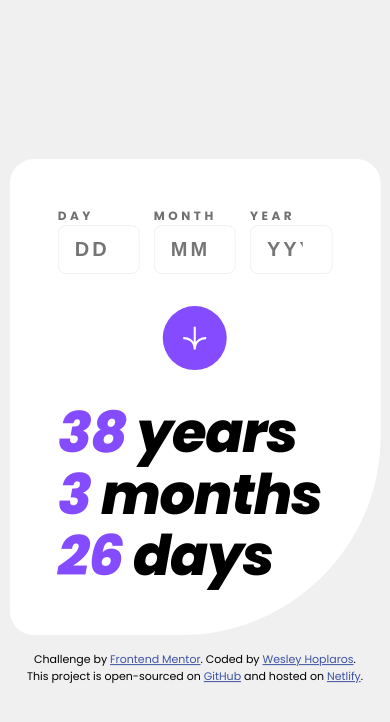
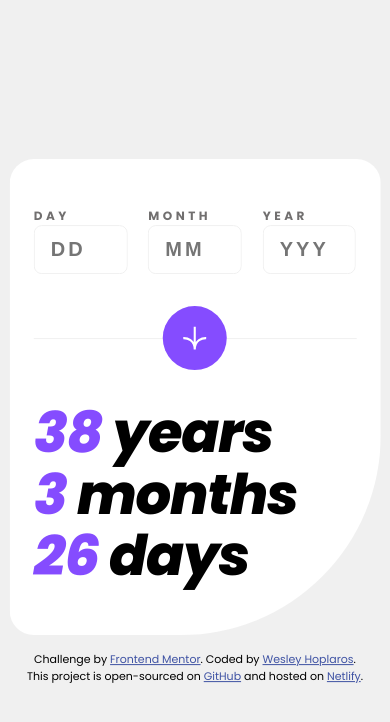
Before and after one commit to whoplaros/age-calculator-challenge, a plain HTML site: page index.html in a window 390 px wide. Drawn offline with Linux system fonts and the light colour scheme.

Commit message:
css done for mobile

```diff
--- a/src/style.css
+++ b/src/style.css
@@ -75,7 +75,7 @@ body {
 	border-radius: 24px 24px 200px 24px;
 	margin: auto auto 1rem;
 	overflow: hidden;
-	padding: 3rem;
+	padding: 3rem 1.5rem;
 }
 .calculator-box--container {
 	position: relative;
@@ -100,6 +100,12 @@ form input {
 	padding: 0.75rem 0.85rem 0.75rem 1rem;
 	border-radius: 8px;
 	border: 1px solid var(--line);
+	background-color: hsla(0, 0%, 0%, 0);
+	caret-color: var(--purple);
+}
+form input:focus {
+	border: 1px solid var(--purple);
+	outline: none;
 }
 button {
 	background-color: var(--purple);
@@ -108,6 +114,7 @@ button {
 	height: 4rem;
 	padding: 20px;
 	border: none;
+	z-index: 999;
 }
 button svg {
 	width: 24px;
@@ -131,7 +138,7 @@ button span {
 	flex-direction: column;
 	flex: 1;
 	overflow: auto;
-	max-width: 30%;
+	max-width: 29%;
 }
 .header--form-button-container {
 	display: flex;
@@ -140,6 +147,12 @@ button span {
 	height: 100%;
 	width: 100%;
 	margin: 2rem auto;
+}
+.header--form-button-container::after {
+	content: "";
+	width: 100%;
+	border-bottom: solid 1px var(--line);
+	position: absolute;
 }
 
 h1 {
```
